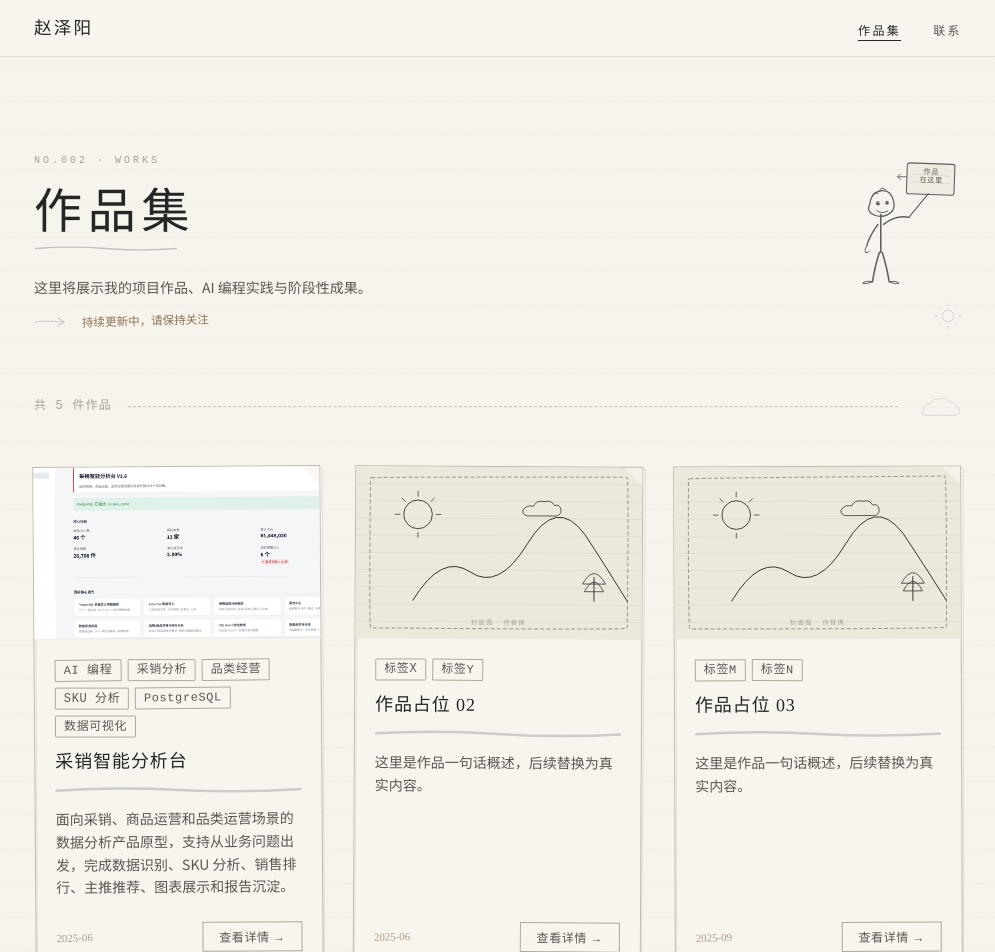
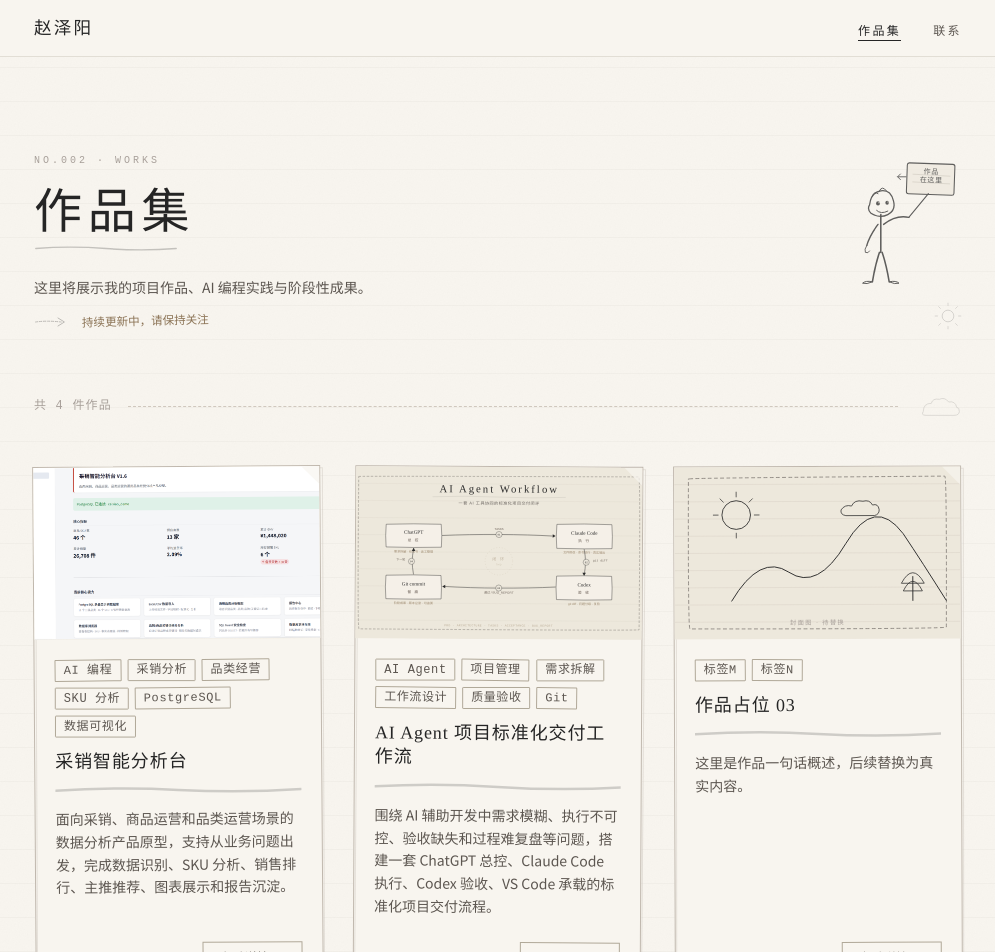
Before and after one commit to zhaozeyang247158/portfolio-site, a React (Vite) app: page /portfolio in a window 1280 px wide. Shown: the top 952 px of the page, without its empty margins (142-1137 px from the left). Built offline with nearby package versions, Linux system fonts and the light colour scheme; a web font is replaced by a local one.

Commit message:
fix: replace placeholder with AI agent workflow project

```diff
--- a/src/data/projects.js
+++ b/src/data/projects.js
@@ -224,97 +224,6 @@ const projects = [
     },
   },
 
-  // ── 占位 02：imageText + gallery，展示多图 ─────────────────
-  {
-    id: 'placeholder-02',
-    title: '作品占位 02',
-    summary: '这里是作品一句话概述，后续替换为真实内容。',
-    tags: ['标签X', '标签Y'],
-    cover: '/images/placeholder-cover.svg',
-    date: '2025-06',
-    detail: {
-      background: '这里填写项目背景介绍，2-4 句。',
-      approach:   '这里填写创作或实现思路，2-4 句。',
-      contentBlocks: [
-        {
-          type:   'imageText',
-          layout: 'left',
-          title:  '主要功能模块',
-          paragraphs: [
-            '这里写功能说明，一段或多段均可。',
-          ],
-          bullets: [],
-          images: [
-            { src: '/images/placeholder-detail.svg', alt: '功能截图', caption: '' },
-          ],
-          tags:  ['核心功能'],
-          note:  '',
-        },
-        {
-          type:   'gallery',         // 多图展示
-          title:  '过程截图 / 效果图集',
-          paragraphs: [
-            '这里是多图展示模块，适合放设计稿、过程截图、对比图等。images 数组里放几张就显示几张。',
-          ],
-          bullets: [],
-          images: [
-            { src: '/images/placeholder-detail.svg', alt: '过程图一', caption: '步骤一' },
-            { src: '/images/placeholder-detail.svg', alt: '过程图二', caption: '步骤二' },
-            { src: '/images/placeholder-detail.svg', alt: '过程图三', caption: '步骤三' },
-          ],
-          tags:  [],
-          note:  '← 可替换为真实截图',
-        },
-      ],
-      highlights: ['亮点一。', '亮点二。'],
-      conclusion: '总结与收获占位文案。',
-    },
-  },
-
-  // ── 占位 03：fullImage + textOnly，展示大图和纯文字 ─────────
-  {
-    id: 'placeholder-03',
-    title: '作品占位 03',
-    summary: '这里是作品一句话概述，后续替换为真实内容。',
-    tags: ['标签M', '标签N'],
-    cover: '/images/placeholder-cover.svg',
-    date: '2025-09',
-    detail: {
-      background: '这里填写项目背景介绍。',
-      approach:   '这里填写创作或实现思路。',
-      contentBlocks: [
-        {
-          type:   'fullImage',       // 单张大图，全宽展示
-          title:  '最终界面 / 整体效果',
-          paragraphs: [
-            '这里可以写一句对整体效果的简短说明，或者留空。',
-          ],
-          bullets: [],
-          images: [
-            { src: '/images/placeholder-detail.svg', alt: '整体界面大图', caption: '最终效果展示' },
-          ],
-          tags:  [],
-          note:  '',
-        },
-        {
-          type:   'textOnly',        // 纯文字，不放图片
-          title:  '方法与思考',
-          paragraphs: [
-            '这里写纯文字内容，不需要配图时使用 textOnly 类型。',
-            '可以写多段，每段是数组里的一个字符串。',
-            '适合写分析过程、复盘内容、方法论说明等不需要截图的部分。',
-          ],
-          bullets: [],
-          images: [],
-          tags:  [],
-          note:  '// 纯文字模块，无需图片',
-        },
-      ],
-      highlights: ['亮点一。'],
-      conclusion: '总结与收获占位文案。',
-    },
-  },
-
   // ── AI Agent 项目标准化交付工作流 ────────────────────────────
   {
     id: 'ai-agent-workflow',
@@ -414,6 +323,50 @@ const projects = [
     },
   },
 
+  // ── 占位 03：fullImage + textOnly，展示大图和纯文字 ─────────
+  {
+    id: 'placeholder-03',
+    title: '作品占位 03',
+    summary: '这里是作品一句话概述，后续替换为真实内容。',
+    tags: ['标签M', '标签N'],
+    cover: '/images/placeholder-cover.svg',
+    date: '2025-09',
+    detail: {
+      background: '这里填写项目背景介绍。',
+      approach:   '这里填写创作或实现思路。',
+      contentBlocks: [
+        {
+          type:   'fullImage',       // 单张大图，全宽展示
+          title:  '最终界面 / 整体效果',
+          paragraphs: [
+            '这里可以写一句对整体效果的简短说明，或者留空。',
+          ],
+          bullets: [],
+          images: [
+            { src: '/images/placeholder-detail.svg', alt: '整体界面大图', caption: '最终效果展示' },
+          ],
+          tags:  [],
+          note:  '',
+        },
+        {
+          type:   'textOnly',        // 纯文字，不放图片
+          title:  '方法与思考',
+          paragraphs: [
+            '这里写纯文字内容，不需要配图时使用 textOnly 类型。',
+            '可以写多段，每段是数组里的一个字符串。',
+            '适合写分析过程、复盘内容、方法论说明等不需要截图的部分。',
+          ],
+          bullets: [],
+          images: [],
+          tags:  [],
+          note:  '// 纯文字模块，无需图片',
+        },
+      ],
+      highlights: ['亮点一。'],
+      conclusion: '总结与收获占位文案。',
+    },
+  },
+
   // ── 占位 04：steps + imageText，展示步骤列表 ─────────────────
   {
     id: 'placeholder-04',
```
